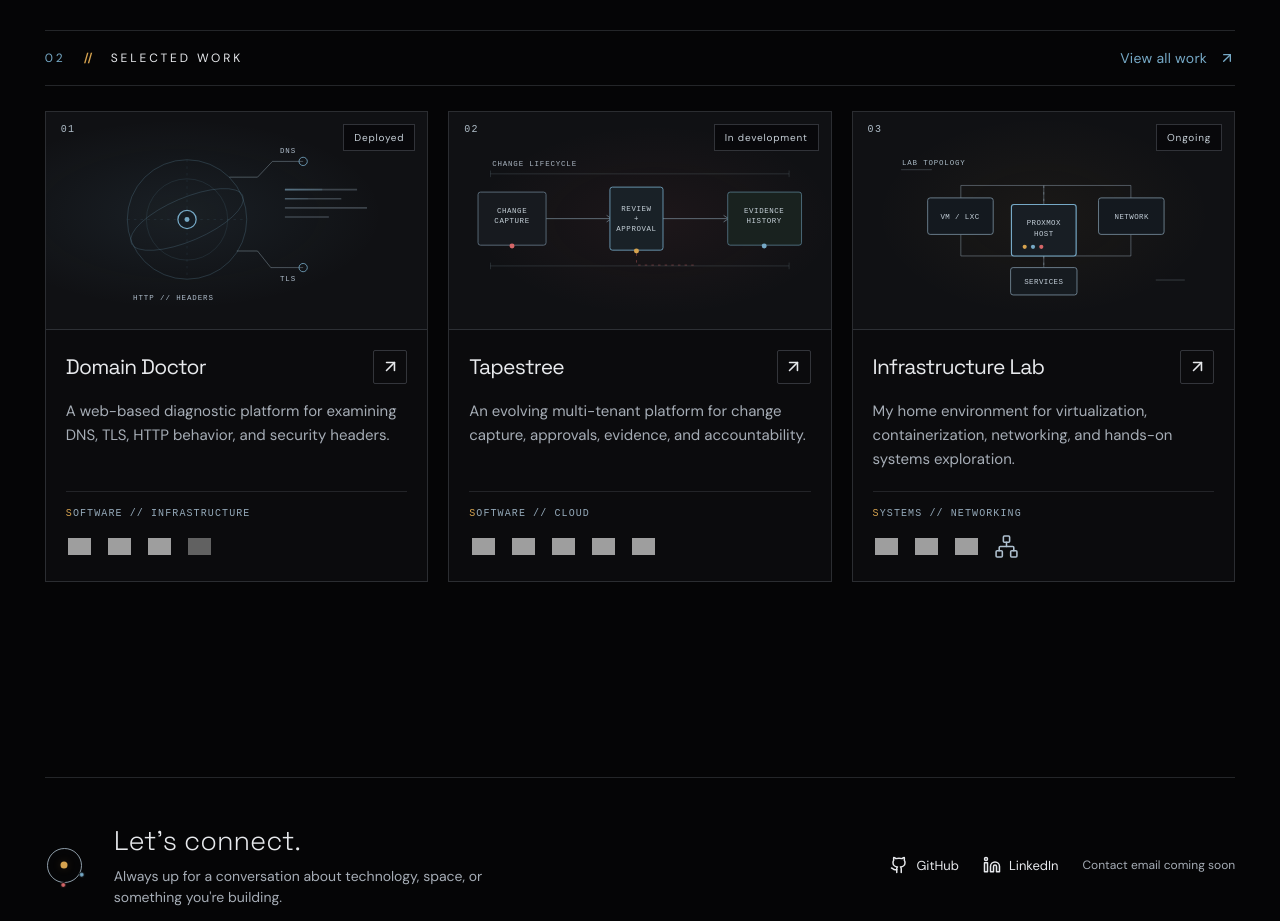
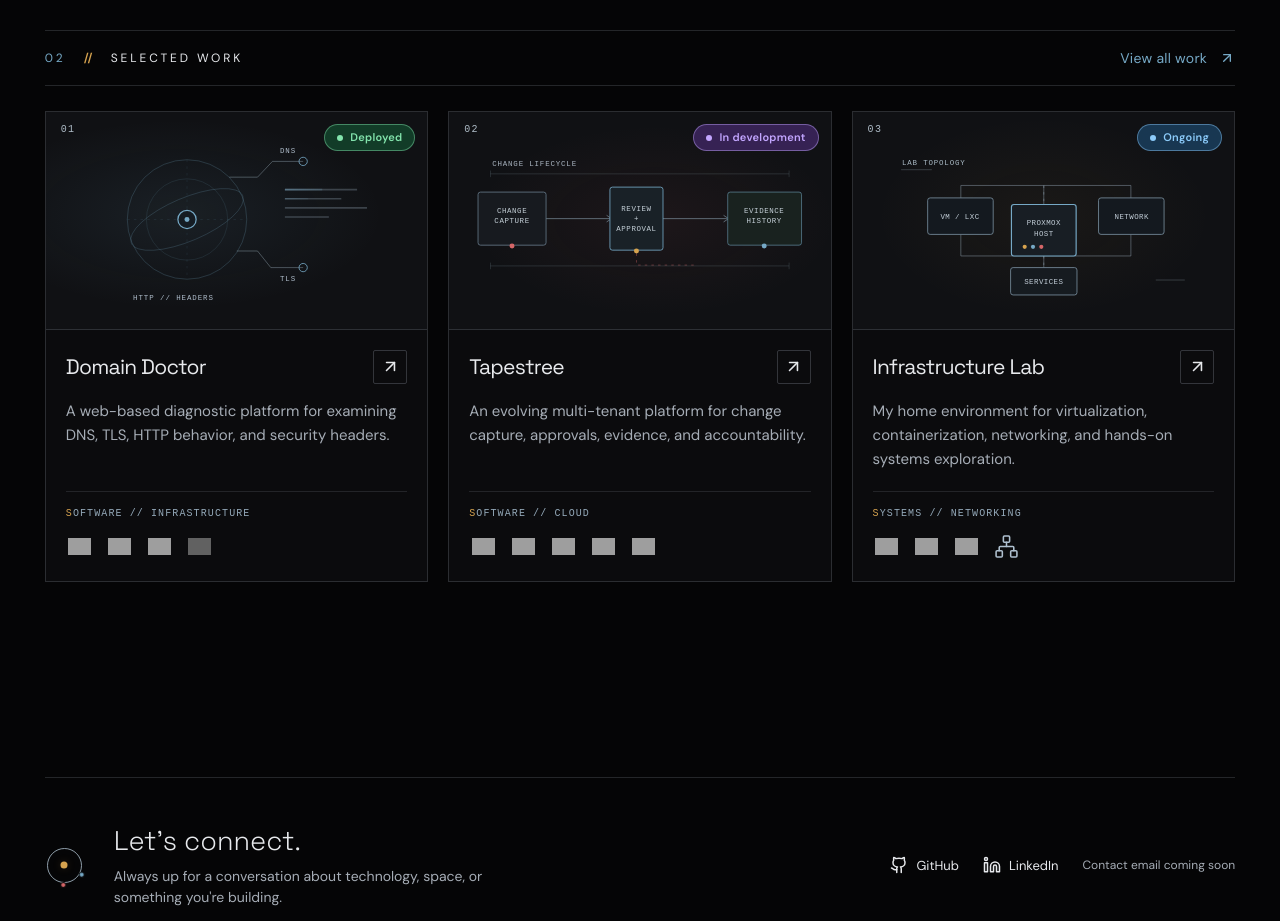
Before and after one commit to casual-loops/mylesh-portfolio, a Next.js app: page / in a window 1280 px wide. Shown: the part 820-1741 px from the top of the page. Built offline with nearby package versions, Linux system fonts and the light colour scheme; grey boxes are pictures that could not be loaded.

Commit message:
style: add lifecycle-colored rounded project status pills

```diff
--- a/app/globals.css
+++ b/app/globals.css
@@ -525,3 +525,44 @@ body:before{background-image:radial-gradient(#b8c1cb .55px,transparent .8px);opa
 .project-card::after{
   display:none;
 }
+
+/* Status pills: color communicates lifecycle, independently of card artwork. */
+.project-status{
+  display:inline-flex;
+  align-items:center;
+  gap:7px;
+  padding:7px 12px;
+  border-radius:999px;
+  font-size:11px;
+  font-weight:600;
+  letter-spacing:.025em;
+  line-height:1;
+  color:var(--status-color);
+  background:var(--status-bg);
+  border:1px solid var(--status-border);
+  backdrop-filter:blur(8px);
+}
+.project-status::before{
+  content:"";
+  display:block;
+  flex:0 0 6px;
+  width:6px;
+  height:6px;
+  border-radius:50%;
+  background:currentColor;
+}
+.project-card-domain-doctor{
+  --status-color:#83E4AD;
+  --status-bg:rgba(20,75,47,.77);
+  --status-border:rgba(131,228,173,.45);
+}
+.project-card-tapestree{
+  --status-color:#C3A6FF;
+  --status-bg:rgba(64,39,100,.8);
+  --status-border:rgba(195,166,255,.45);
+}
+.project-card-infrastructure-lab{
+  --status-color:#8CCBFA;
+  --status-bg:rgba(27,66,98,.8);
+  --status-border:rgba(140,203,250,.45);
+}
```
